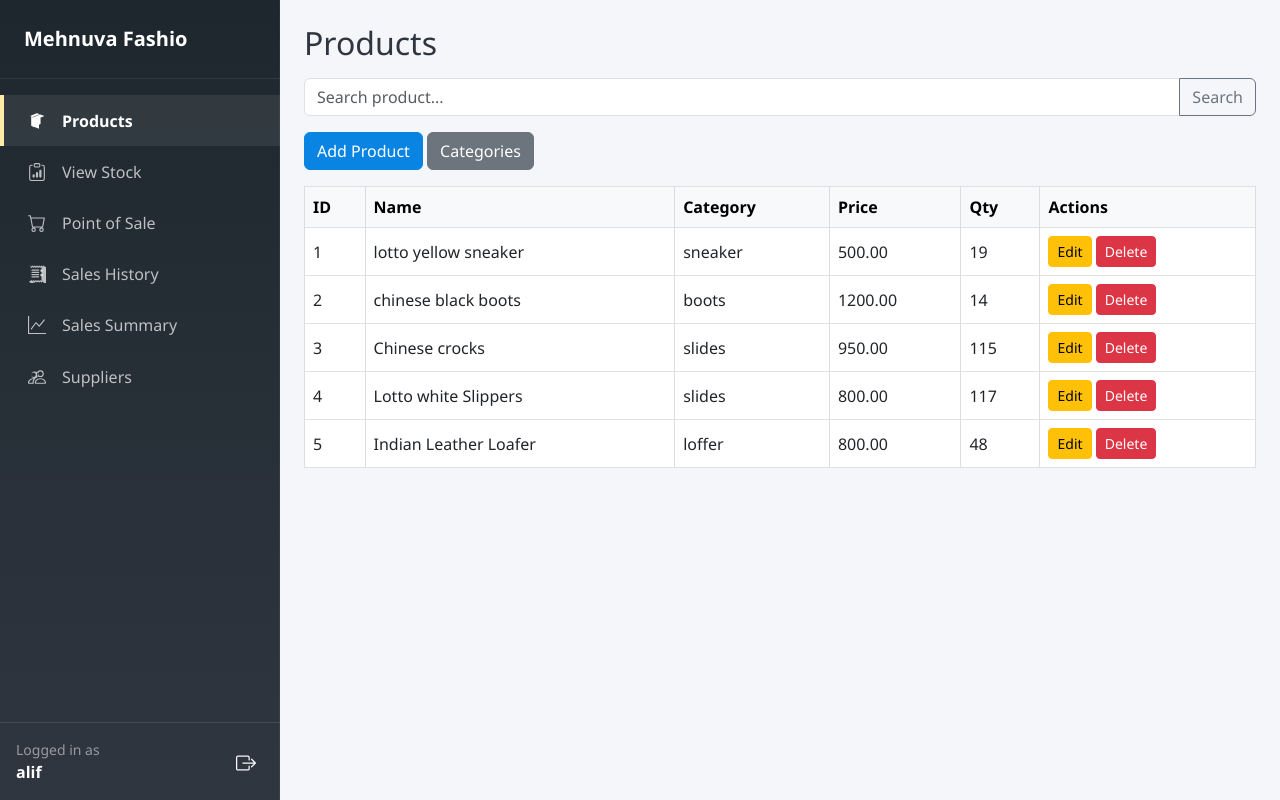
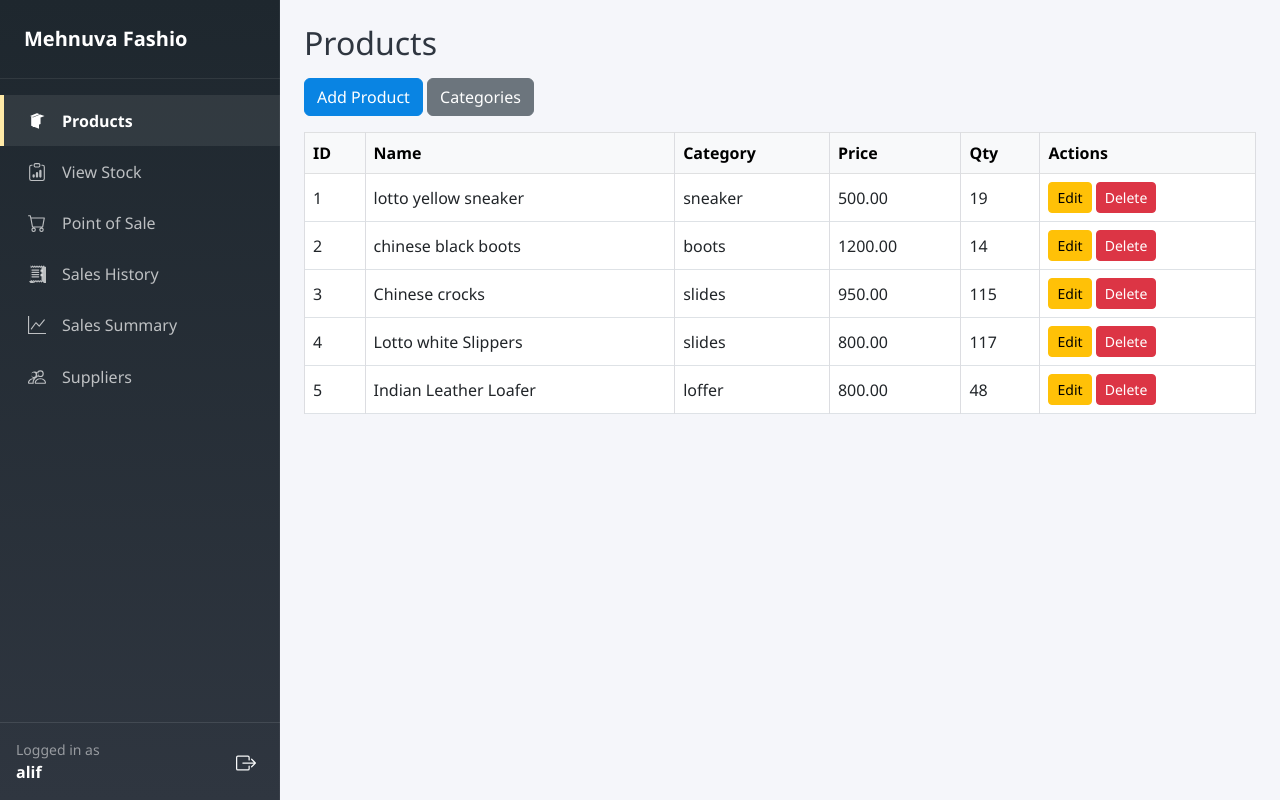
Before and after one commit to AbdullahAlAlif/POS_IMS_System, a Django app: page /products/ in a window 1280 px wide. Run offline with Django 4.2, Linux system fonts and the light colour scheme; a user stored in the database is signed in; data comes from the database, SQL or seed files in the repository; both versions use the stored data as it was after the commit; parts of the project's set-up code (start-up, migrations or seed data) failed here and were passed over.

Commit message:
added ui pic

```diff
--- a/templates/inventory/product_list.html
+++ b/templates/inventory/product_list.html
@@ -12,15 +12,6 @@
 {% else %}
 
 <h2 class="mb-3">Products</h2>
-
-<!-- Search Bar -->
-<form method="get" class="mb-3">
-  <div class="input-group">
-    <input type="text" name="q" class="form-control" placeholder="Search product..." value="{{ search_query }}">
-    <button class="btn btn-outline-secondary" type="submit">Search</button>
-  </div>
-</form>
-
 <a class="btn btn-primary mb-2" href="{% url 'inventory:product_add' %}">Add Product</a>
 <a class="btn btn-secondary mb-2" href="{% url 'inventory:category_list' %}">Categories</a>
 
@@ -50,7 +41,7 @@
       </tr>
     {% empty %}
       <tr>
-        <td colspan="6" class="text-center text-muted">No products found.</td>
+        <td colspan="6" class="text-center text-muted">No products yet.</td>
       </tr>
     {% endfor %}
   </tbody>
```
Also changed, not shown: Images/image.png (added), README.md, db.sqlite3.
